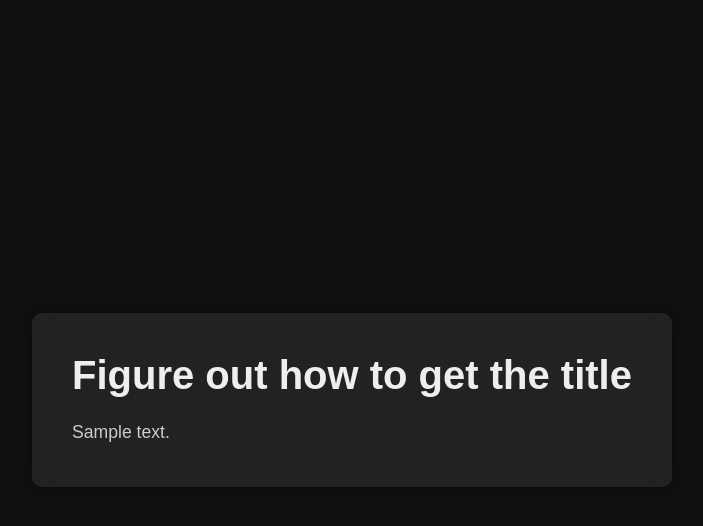
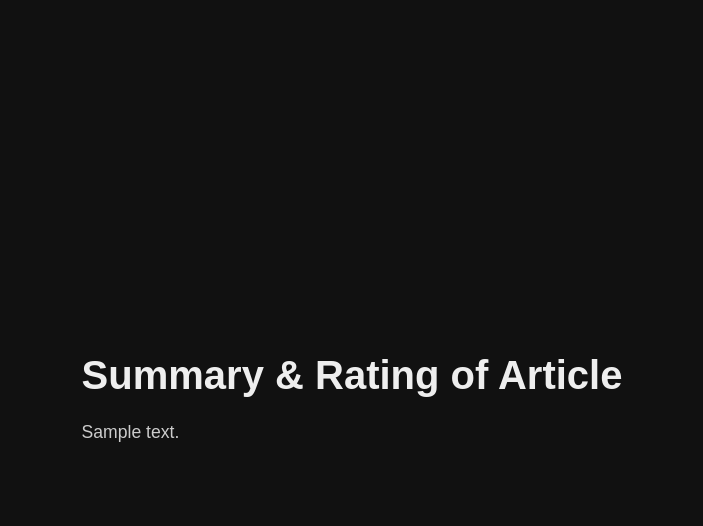
Before and after one commit to LoganReyn/ClassProject, a Flask app: template Templates/summary.html in a window 1280 px wide. Shown: the top 526 px of the page, without its empty margins (288-991 px from the left). Run offline with Flask 3, Linux system fonts and the light colour scheme; the template is opened without the code that fills it: most values are stand-ins (such as "Sample title", 1, 10 or a date in 2020).

Commit message:
Update summary.html

```diff
--- a/Templates/summary.html
+++ b/Templates/summary.html
@@ -9,9 +9,15 @@
     <title>Article Summary</title>
 </head>
 <body>
-    <article>
-        <h1>Figure out how to get the title</h1>
-        <p>{{ summary }}</p>
-    </article>
+    <main>
+        <div class = 'summary-title'>
+            <h1>Summary & Rating of Article</h1>
+        </div>
+        <div class="summary-text">
+            <p>{{ Summary }}<p>
+        </div>
+    </main>
 </body>
 </html>
+</body>
+</html>
```
